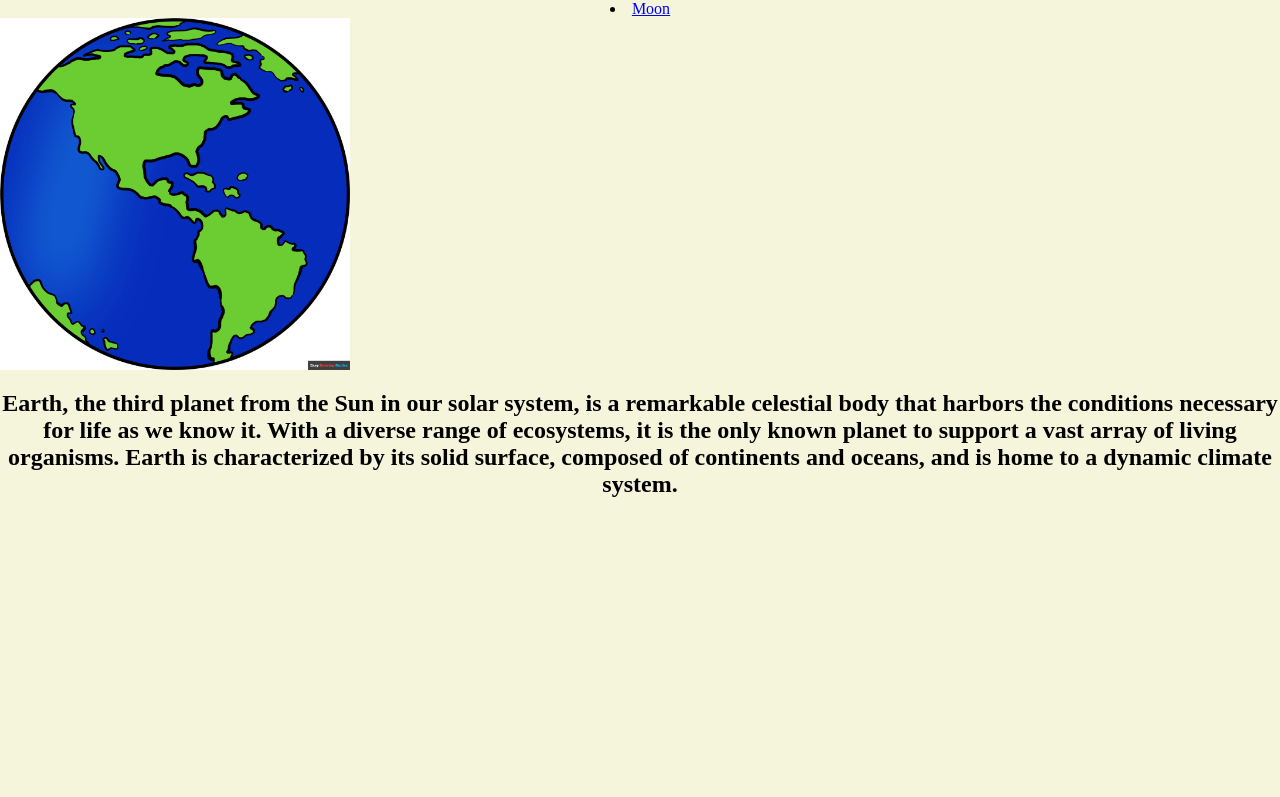
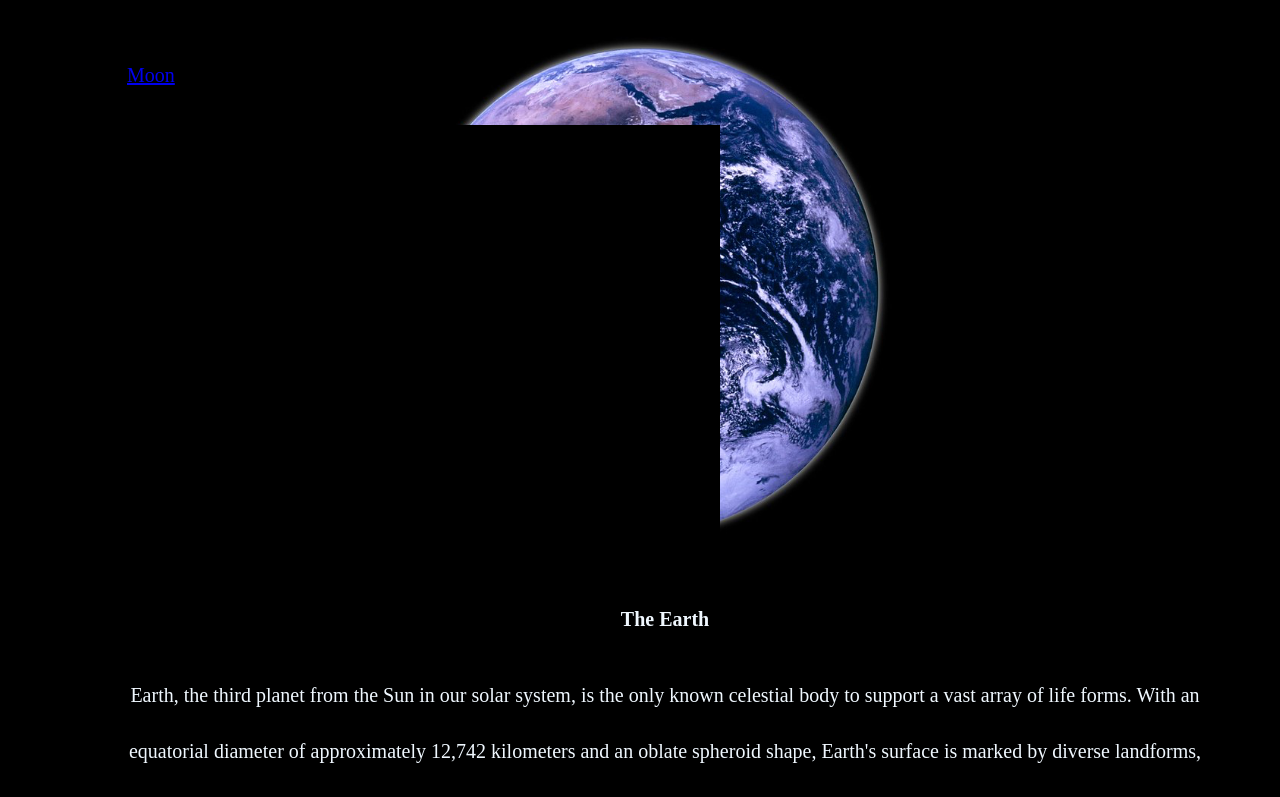
Before and after one commit to mdtsadab/mi-449-lab1, an Eleventy site: page index.html in a window 1280 px wide. Shown: the top 797 px of the page. Built offline with nearby package versions, Linux system fonts and the light colour scheme; Eleventy itself is replaced by a stand-in of ours; files that its build step writes are made by us from their sources.

Commit message:
html + css

```diff
--- a/index.html
+++ b/index.html
@@ -8,7 +8,10 @@
 </head>
 <body class="earth-page">
     <li><a href="/moon/moon.html">Moon</a></li>
-    <img src="/images/earth.png" alt="earth picture" width="350px">
-    <h2>Earth, the third planet from the Sun in our solar system, is a remarkable celestial body that harbors the conditions necessary for life as we know it. With a diverse range of ecosystems, it is the only known planet to support a vast array of living organisms. Earth is characterized by its solid surface, composed of continents and oceans, and is home to a dynamic climate system.</h2>
+    <img src="/images/pitchblack.png" alt="moon picture" width="620px">
+    <h2 class="earth-text">The Earth</h2>
+    <p class="earth-text">Earth, the third planet from the Sun in our solar system, is the only known celestial body to support a vast array of life forms. With an equatorial diameter of approximately 12,742 kilometers and an oblate spheroid shape, Earth's surface is marked by diverse landforms, including mountains, valleys, plains, and extensive water bodies such as oceans, seas, and lakes. Its atmosphere, composed mainly of nitrogen (about 78%) and oxygen (about 21%), plays a crucial role in supporting life and moderating temperature. Earth's distance from the Sun, around 149.6 million kilometers on average, allows for a temperate climate conducive to life's existence. The planet's geology is dynamic, with tectonic activity shaping continents and creating seismic events. Earth has a powerful magnetic field generated by its iron-nickel core, shielding the planet from harmful solar radiation. The rotational axis gives rise to seasons, influencing climate patterns across the globe. Human civilization has flourished, utilizing Earth's resources for agriculture, industry, and technological progress. The intricate interplay of Earth's systems, including the water cycle, carbon cycle, and biodiversity, maintains a delicate ecological balance essential for the continuation of life on this remarkable celestial body.</p>
+
+
 </body>
 </html>
--- a/styles/style.css
+++ b/styles/style.css
@@ -1,7 +1,20 @@
 .earth-page {
-    background-color: beige;
-    text-align: center;
+    background-color: black;
+    font-family:'Source Sans Pro';
+    background-image: url(/images/eback.png);
+    background-repeat: no-repeat;
+    background-position: center;
+    height: 500px;
+    background-size:contain;
+    text-align:center;
     margin: auto;
+    padding: 25px 50px 75px 100px;
+}
+.earth-text{
+    font-size: 20px;
+    color: aliceblue;
+    background-color: black;
+    line-height: 2.8;
 }
 
 img {
@@ -10,7 +23,27 @@ img {
 }
 
 .moon-page {
-    background-color: beige;
-    text-align: center;
+    background-color: black;
+    font-family:'Source Sans Pro';
+    background-image: url(/images/mback.png);
+    background-repeat: no-repeat;
+    background-position: center;
+    height: 500px;
+    background-size:contain;
+    text-align:center;
     margin: auto;
+    padding: 25px 50px 75px 100px;
 }
+.moon-text{
+    font-size: 20px;
+    color: aliceblue;
+    background-color: black;
+    line-height: 2.8;
+}
+
+li {
+    color:black;
+    font-size: 20px;
+    text-align:start;
+    line-height: 5.0;
+}
```
Also changed, not shown: images/black.png (added), images/eback.png (added), images/mback.png (added), images/pitchblack.png (added), 10 other files.
